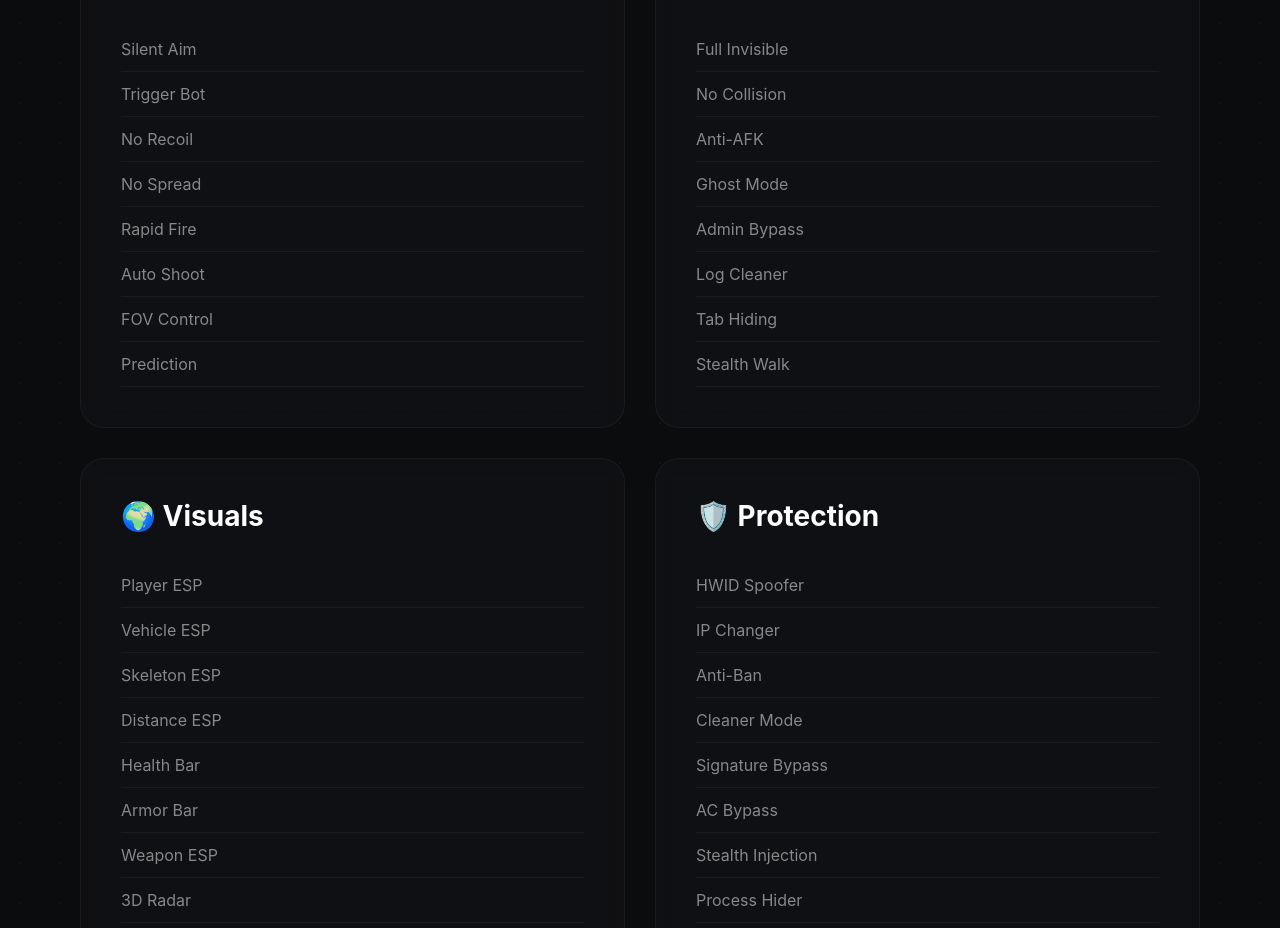
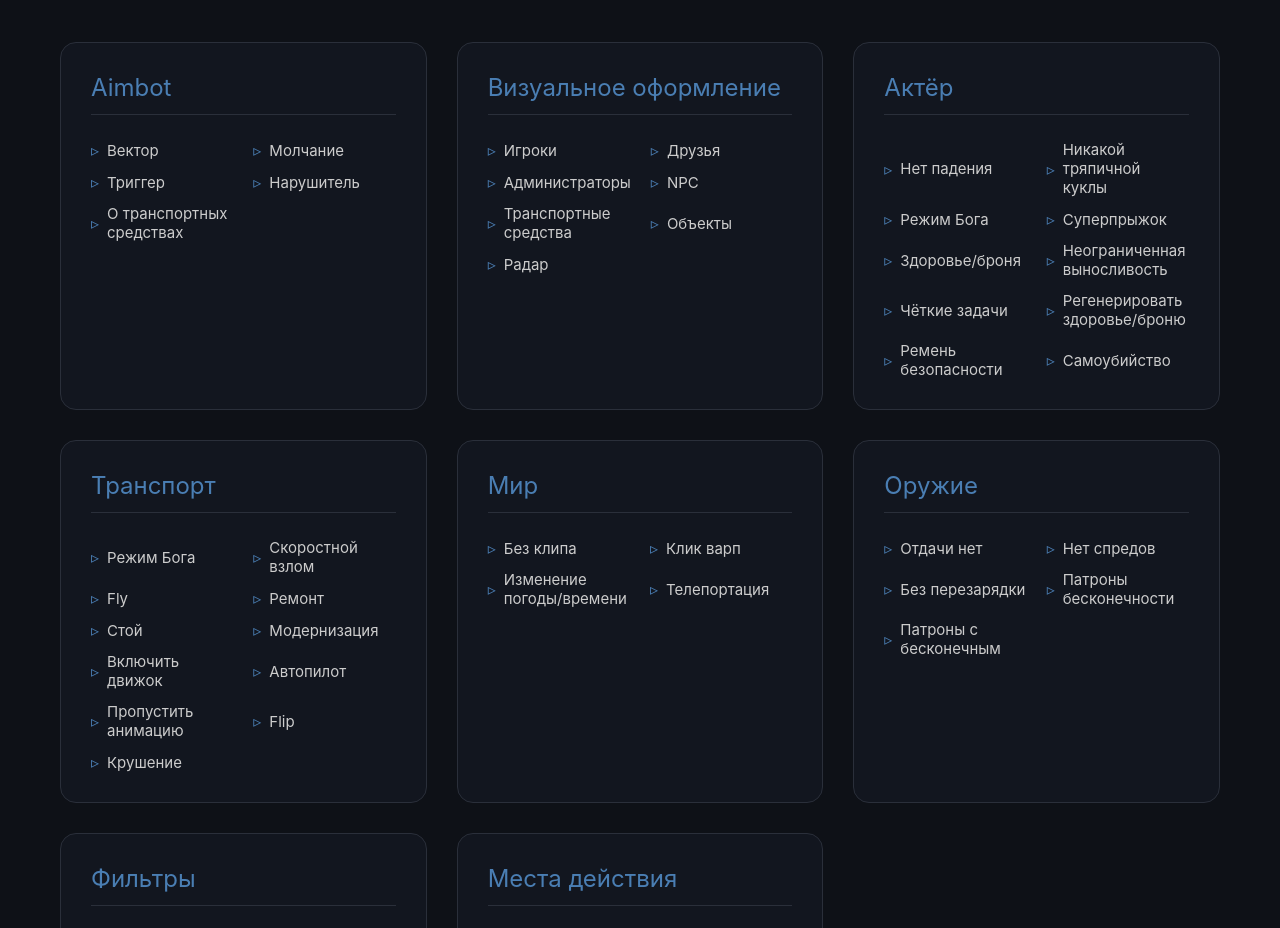
Before and after one commit to tomchik720-dev/tomchik720-dev.github.io, a plain HTML site: page features.html in a window 1280 px wide. Shown: the part 237-1165 px from the top of the page. Drawn offline with Linux system fonts and the light colour scheme.

Commit message:
Update features.html

```diff
--- a/features.html
+++ b/features.html
@@ -3,138 +3,271 @@
 <head>
     <meta charset="UTF-8">
     <meta name="viewport" content="width=device-width, initial-scale=1.0">
-    <title>Функции | SHADOW</title>
+    <title>Функции — Shadow cheat</title>
     <style>
         * {
             margin: 0;
             padding: 0;
             box-sizing: border-box;
-            font-family: 'Inter', sans-serif;
+            font-family: 'Inter', -apple-system, BlinkMacSystemFont, sans-serif;
         }
+
         body {
-            background: #0b0c0e;
-            background-image: radial-gradient(rgba(255,255,255,0.03) 1px, transparent 1px);
-            background-size: 40px 40px;
+            background: #0e1117;
             color: #fff;
             min-height: 100vh;
         }
+
         .container {
-            max-width: 1200px;
+            max-width: 1400px;
             margin: 0 auto;
-            padding: 40px;
+            padding: 50px 60px;
         }
+
+        /* Шапка */
         .header {
             display: flex;
             justify-content: space-between;
             align-items: center;
             margin-bottom: 60px;
         }
+
+        .logo {
+            font-size: 32px;
+            font-weight: 500;
+            color: #fff;
+            letter-spacing: 1px;
+        }
+
         .back-link {
             color: #888;
             text-decoration: none;
+            font-size: 16px;
+            transition: 0.2s;
         }
+
         .back-link:hover {
+            color: #4a7eb3;
+        }
+
+        /* Заголовок страницы */
+        .page-title {
+            font-size: 48px;
+            font-weight: 400;
             color: #fff;
+            margin-bottom: 50px;
+            border-bottom: 1px solid #2a2f3a;
+            padding-bottom: 20px;
         }
-        h1 {
-            font-size: 48px;
-            background: linear-gradient(135deg, #fff, #a0a0a0);
-            -webkit-background-clip: text;
-            -webkit-text-fill-color: transparent;
-        }
+
+        /* Сетка функций */
         .features-grid {
             display: grid;
-            grid-template-columns: repeat(2, 1fr);
+            grid-template-columns: repeat(3, 1fr);
             gap: 30px;
+            margin-bottom: 60px;
         }
+
         .feature-block {
-            background: rgba(20,20,25,0.5);
-            border: 1px solid rgba(255,255,255,0.05);
-            border-radius: 24px;
-            padding: 40px;
-            backdrop-filter: blur(10px);
+            background: rgba(20, 25, 35, 0.7);
+            border: 1px solid #2a2f3a;
+            border-radius: 16px;
+            padding: 30px;
+            transition: 0.2s;
         }
-        .feature-block h2 {
-            font-size: 28px;
-            margin-bottom: 30px;
-            color: #fff;
+
+        .feature-block:hover {
+            border-color: #4a7eb3;
         }
+
+        .block-title {
+            font-size: 24px;
+            font-weight: 400;
+            color: #4a7eb3;
+            margin-bottom: 25px;
+            border-bottom: 1px solid #2a2f3a;
+            padding-bottom: 12px;
+        }
+
         .feature-list {
             list-style: none;
+            display: grid;
+            grid-template-columns: repeat(2, 1fr);
+            gap: 12px 20px;
         }
+
         .feature-list li {
-            color: #888;
-            padding: 12px 0;
-            border-bottom: 1px solid rgba(255,255,255,0.05);
+            color: #ccc;
+            font-size: 15px;
+            display: flex;
+            align-items: center;
+        }
+
+        .feature-list li::before {
+            content: "▹";
+            color: #4a7eb3;
+            margin-right: 8px;
             font-size: 16px;
         }
-        @media (max-width: 768px) {
+
+        /* Футер */
+        .footer {
+            margin-top: 60px;
+            padding: 30px 0;
+            border-top: 1px solid #2a2f3a;
+            display: flex;
+            justify-content: space-between;
+            color: #666;
+            font-size: 14px;
+        }
+
+        @media (max-width: 1000px) {
+            .features-grid {
+                grid-template-columns: repeat(2, 1fr);
+            }
+        }
+
+        @media (max-width: 700px) {
             .features-grid {
                 grid-template-columns: 1fr;
+            }
+            .feature-list {
+                grid-template-columns: 1fr;
+            }
+            .container {
+                padding: 30px 20px;
+            }
+            .page-title {
+                font-size: 36px;
             }
         }
     </style>
 </head>
 <body>
     <div class="container">
+        <!-- Шапка -->
         <div class="header">
-            <a href="index.html" class="back-link">← На главную</a>
-            <h1>Функции</h1>
-            <div></div>
+            <div class="logo">Shadow cheat</div>
+            <a href="index.html" class="back-link">← на главную</a>
         </div>
+
+        <!-- Заголовок -->
+        <h1 class="page-title">Функционал</h1>
+
+        <!-- Сетка функций -->
         <div class="features-grid">
+            <!-- Aimbot -->
             <div class="feature-block">
-                <h2>🎯 Aimbot</h2>
+                <div class="block-title">Aimbot</div>
                 <ul class="feature-list">
-                    <li>Silent Aim</li>
-                    <li>Trigger Bot</li>
-                    <li>No Recoil</li>
-                    <li>No Spread</li>
-                    <li>Rapid Fire</li>
-                    <li>Auto Shoot</li>
-                    <li>FOV Control</li>
-                    <li>Prediction</li>
+                    <li>Вектор</li>
+                    <li>Молчание</li>
+                    <li>Триггер</li>
+                    <li>Нарушитель</li>
+                    <li>О транспортных средствах</li>
                 </ul>
             </div>
+
+            <!-- Визуальное оформление -->
             <div class="feature-block">
-                <h2>👻 Stealth</h2>
+                <div class="block-title">Визуальное оформление</div>
                 <ul class="feature-list">
-                    <li>Full Invisible</li>
-                    <li>No Collision</li>
-                    <li>Anti-AFK</li>
-                    <li>Ghost Mode</li>
-                    <li>Admin Bypass</li>
-                    <li>Log Cleaner</li>
-                    <li>Tab Hiding</li>
-                    <li>Stealth Walk</li>
+                    <li>Игроки</li>
+                    <li>Друзья</li>
+                    <li>Администраторы</li>
+                    <li>NPC</li>
+                    <li>Транспортные средства</li>
+                    <li>Объекты</li>
+                    <li>Радар</li>
                 </ul>
             </div>
+
+            <!-- Актёр -->
             <div class="feature-block">
-                <h2>🌍 Visuals</h2>
+                <div class="block-title">Актёр</div>
                 <ul class="feature-list">
-                    <li>Player ESP</li>
-                    <li>Vehicle ESP</li>
-                    <li>Skeleton ESP</li>
-                    <li>Distance ESP</li>
-                    <li>Health Bar</li>
-                    <li>Armor Bar</li>
-                    <li>Weapon ESP</li>
-                    <li>3D Radar</li>
+                    <li>Нет падения</li>
+                    <li>Никакой тряпичной куклы</li>
+                    <li>Режим Бога</li>
+                    <li>Суперпрыжок</li>
+                    <li>Здоровье/броня</li>
+                    <li>Неограниченная выносливость</li>
+                    <li>Чёткие задачи</li>
+                    <li>Регенерировать здоровье/броню</li>
+                    <li>Ремень безопасности</li>
+                    <li>Самоубийство</li>
                 </ul>
             </div>
+
+            <!-- Транспорт -->
             <div class="feature-block">
-                <h2>🛡️ Protection</h2>
+                <div class="block-title">Транспорт</div>
                 <ul class="feature-list">
-                    <li>HWID Spoofer</li>
-                    <li>IP Changer</li>
-                    <li>Anti-Ban</li>
-                    <li>Cleaner Mode</li>
-                    <li>Signature Bypass</li>
-                    <li>AC Bypass</li>
-                    <li>Stealth Injection</li>
-                    <li>Process Hider</li>
+                    <li>Режим Бога</li>
+                    <li>Скоростной взлом</li>
+                    <li>Fly</li>
+                    <li>Ремонт</li>
+                    <li>Стой</li>
+                    <li>Модернизация</li>
+                    <li>Включить движок</li>
+                    <li>Автопилот</li>
+                    <li>Пропустить анимацию</li>
+                    <li>Flip</li>
+                    <li>Крушение</li>
                 </ul>
             </div>
+
+            <!-- Мир -->
+            <div class="feature-block">
+                <div class="block-title">Мир</div>
+                <ul class="feature-list">
+                    <li>Без клипа</li>
+                    <li>Клик варп</li>
+                    <li>Изменение погоды/времени</li>
+                    <li>Телепортация</li>
+                </ul>
+            </div>
+
+            <!-- Оружие -->
+            <div class="feature-block">
+                <div class="block-title">Оружие</div>
+                <ul class="feature-list">
+                    <li>Отдачи нет</li>
+                    <li>Нет спредов</li>
+                    <li>Без перезарядки</li>
+                    <li>Патроны бесконечности</li>
+                    <li>Патроны с бесконечным</li>
+                </ul>
+            </div>
+
+            <!-- Фильтры -->
+            <div class="feature-block">
+                <div class="block-title">Фильтры</div>
+                <ul class="feature-list">
+                    <li>Друзья</li>
+                    <li>Предметы</li>
+                    <li>Координаты</li>
+                    <li>Объекты</li>
+                </ul>
+            </div>
+
+            <!-- Места действия -->
+            <div class="feature-block">
+                <div class="block-title">Места действия</div>
+                <ul class="feature-list">
+                    <li>Сценарии</li>
+                    <li>Конфигурации</li>
+                    <li>Открытая связь</li>
+                    <li>Разгрузка</li>
+                    <li>Язык (RU/EN)</li>
+                </ul>
+            </div>
+        </div>
+
+        <!-- Футер -->
+        <div class="footer">
+            <div>© 2026 Shadow cheat</div>
+            <div>harmonqqgg</div>
         </div>
     </div>
 </body>
```
